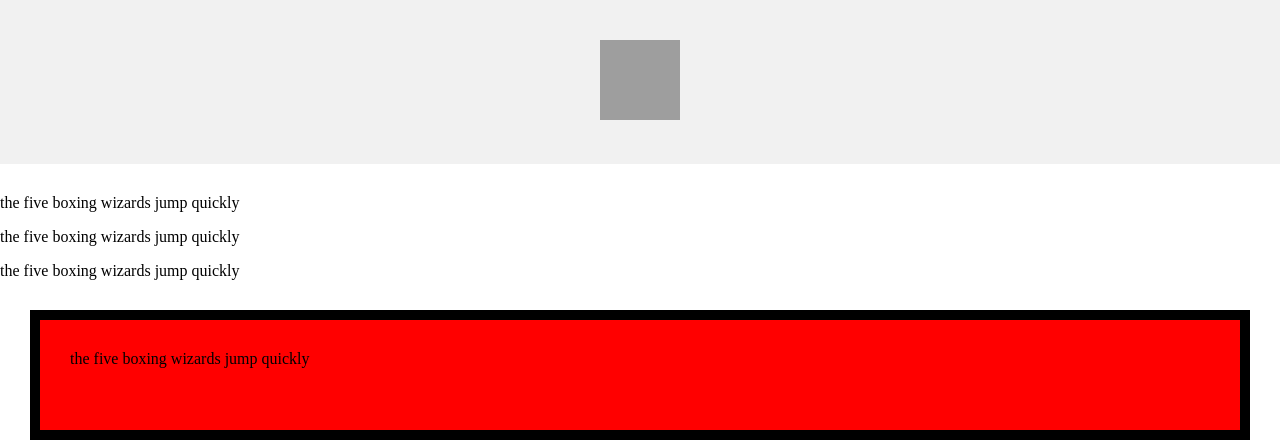
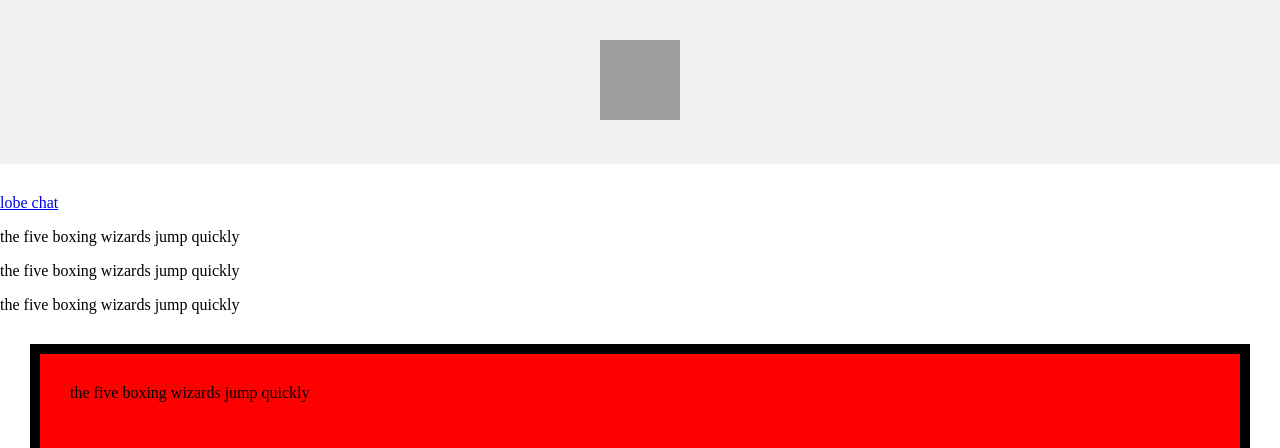
Before and after one commit to salty-salted-fish/my-first-repository, a plain HTML site: page index.html in a window 1280 px wide. Shown: the top 448 px of the page. Drawn offline with Linux system fonts and the light colour scheme; grey boxes are pictures that could not be loaded.

Commit message:
Update index.html

```diff
--- a/index.html
+++ b/index.html
@@ -22,6 +22,7 @@
       padding:15px
       line-height:1.7
     ">
+      <a href="https://salty-salted-fish.github.io/my-first-repository/ai"> lobe chat</a>
       <p>the five boxing wizards jump quickly</p>
       <p>the five boxing wizards jump quickly</p>
       <p>the five boxing wizards jump quickly</p>
```
